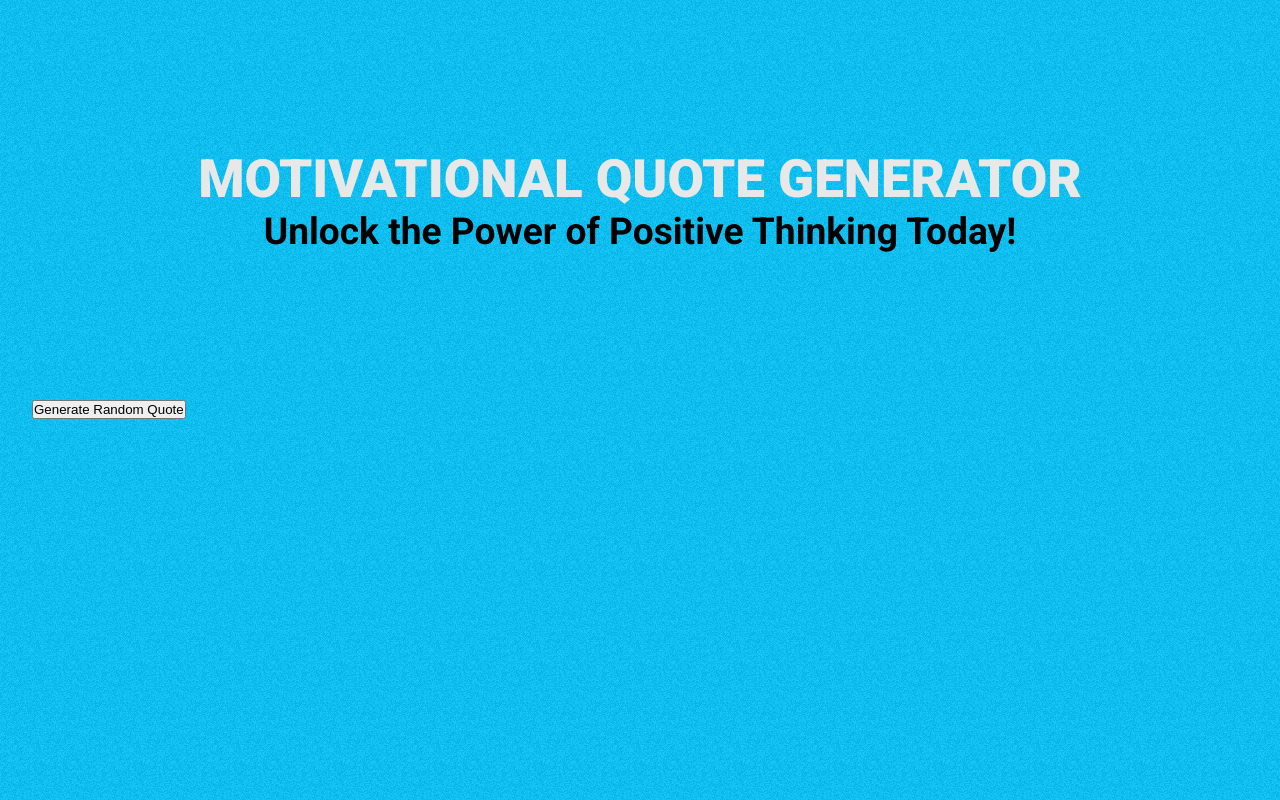
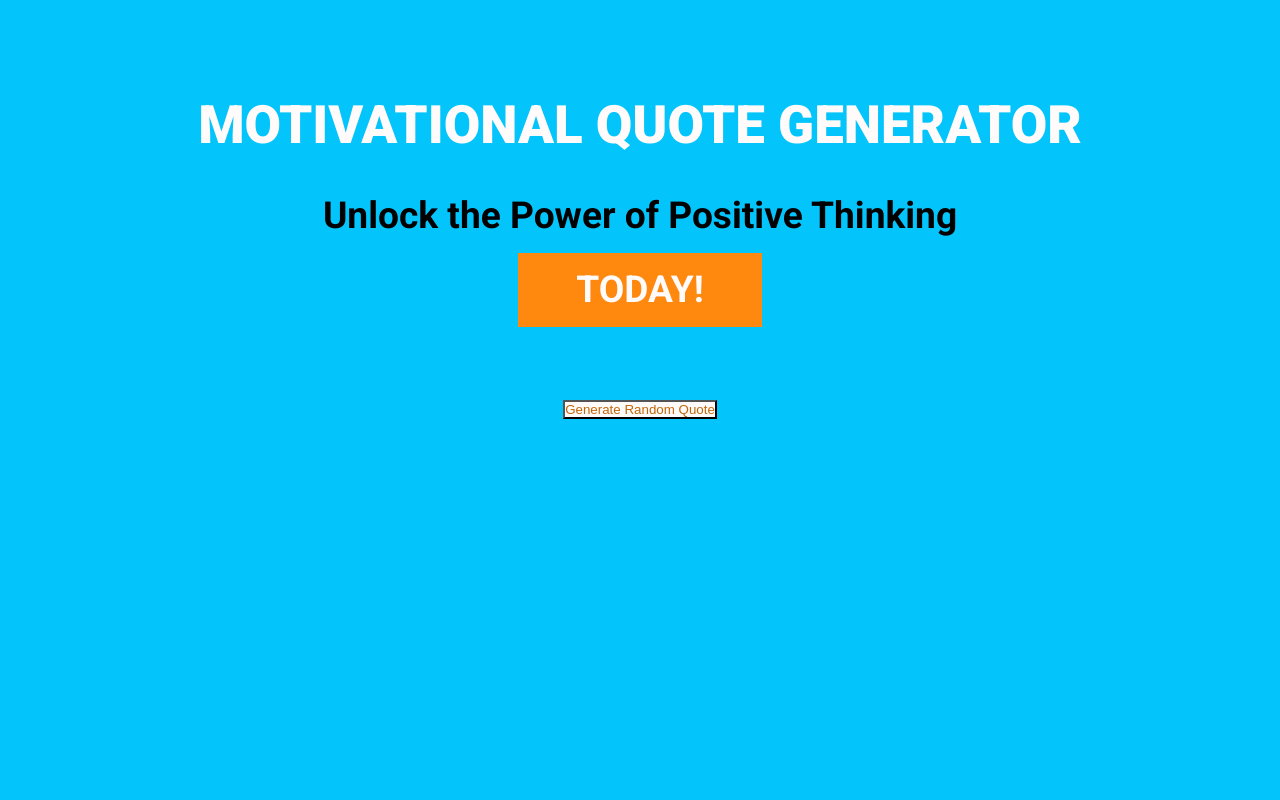
Before and after one commit to BGowera/motivational_quote_generator, a website: page index.html in a window 1280 px wide. Drawn offline with nearby package versions, Linux system fonts and the light colour scheme.

Commit message:
welcome-section complete

```diff
--- a/css/style.css
+++ b/css/style.css
@@ -25,7 +25,7 @@
 --darkest-grey:#3f3f3f;
 --light-grey:#535353;
 --lighter-grey:#9a9a9a;
---lightest-grey:#e8e8e8;
+--lightest-grey:#fffbfb;
 
 
 }
@@ -38,7 +38,7 @@ html {
 
 body {
 	min-height: 100vh;
-	background: url(/img/noise.png);
+	/* background: url(/img/noise.png); */
 	background-color: var(--main-blue);
 	font-family: "Roboto", sans-serif;
 }
@@ -58,12 +58,13 @@ section {
 	flex-direction: column;
 	justify-content: center;
 	text-align: center;
+	line-height: 2;
 }
 
 /* min height 0vh improves clamp compatibility with safari */
 
 h1,
-h2 {
+h2,button,.quote-div{
 	min-height: 0vh;
 }
 
@@ -76,23 +77,96 @@ h1 {
 
 h2 {
 	font-size: clamp(1.4rem, 0.7522rem + 2.3134vw, 4.5rem);
+
+
+}
+
+.type-span{
+	overflow: hidden;
+	white-space: nowrap;
+	margin: 0 auto;
+	animation: sliding 3.5s  ;
+}
+
+
+.today-span{
+	overflow: hidden;
+	white-space: nowrap;
+	margin: 0 auto;
+	width: 0;
+animation:bg-fill 1s ease-in 2.5s forwards;
+
+}
+
+@keyframes bg-fill {
+	0%{
+		width:0;
+	}
+	100%{
+		width: 20%;
+		background-color: var(--lighter-orange);
+		color:var(--lightest-grey);
+		text-transform: uppercase;
+	}
+
 }
 
 
 
+@keyframes sliding {
+	0%{
+		width:0;
+	}
+	100%{
+		width:100%;
+
+	}
+};
+
 
 #form {
-
+	display: flex;
+	justify-content: center;
 }
 
 button {
+	display: block;
+	margin:0 auto;
+	background-color:var(--lightest-grey);
+	color:#c2660a;
+	transition: background-color 1000ms;
+	transition: border-radius 2500ms;
+}
 
+button:hover{
+	cursor: pointer;
+	background-color:var(--darkest-orange);
+	color:var(--lightest-grey) ;
+	border-radius: 100px;
 }
 
 .quote-div {
-
+	animation: 2s anim-lineUp ease-out;
 }
 
 .attribution-para {
 
 }
+
+@keyframes anim-lineUp {
+  0% {
+    opacity: 0;
+    transform: translateY(80%);
+  }
+  20% {
+    opacity: 0;
+  }
+  50% {
+    opacity: 1;
+    transform: translateY(0%);
+  }
+  100% {
+    opacity: 1;
+    transform: translateY(0%);
+  }
+}
--- a/index.html
+++ b/index.html
@@ -17,9 +17,12 @@
 		<div id="container">
 			<section id="welcome-section">
 				<h1>MOTIVATIONAL QUOTE GENERATOR</h1>
-				<h2>
-					Unlock the Power of Positive Thinking Today!
-				</h2>
+				<span class="type-span">
+					<h2>Unlock the Power of Positive Thinking</h2>
+				</span>
+				<span class="today-span">
+					<h2>TODAY!</h2>
+				</span>
 			</section>
 			<section id="quote-section">
 			<form action="#" id="form">
```
